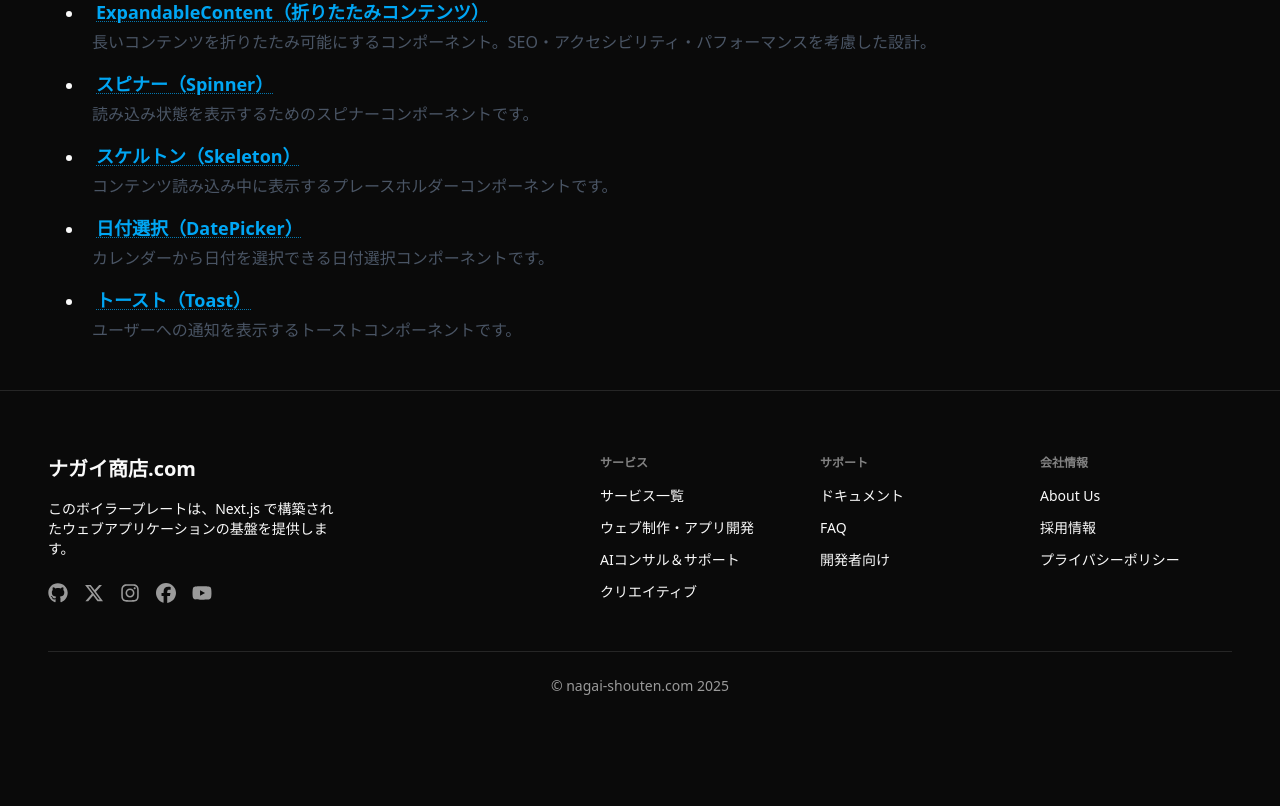
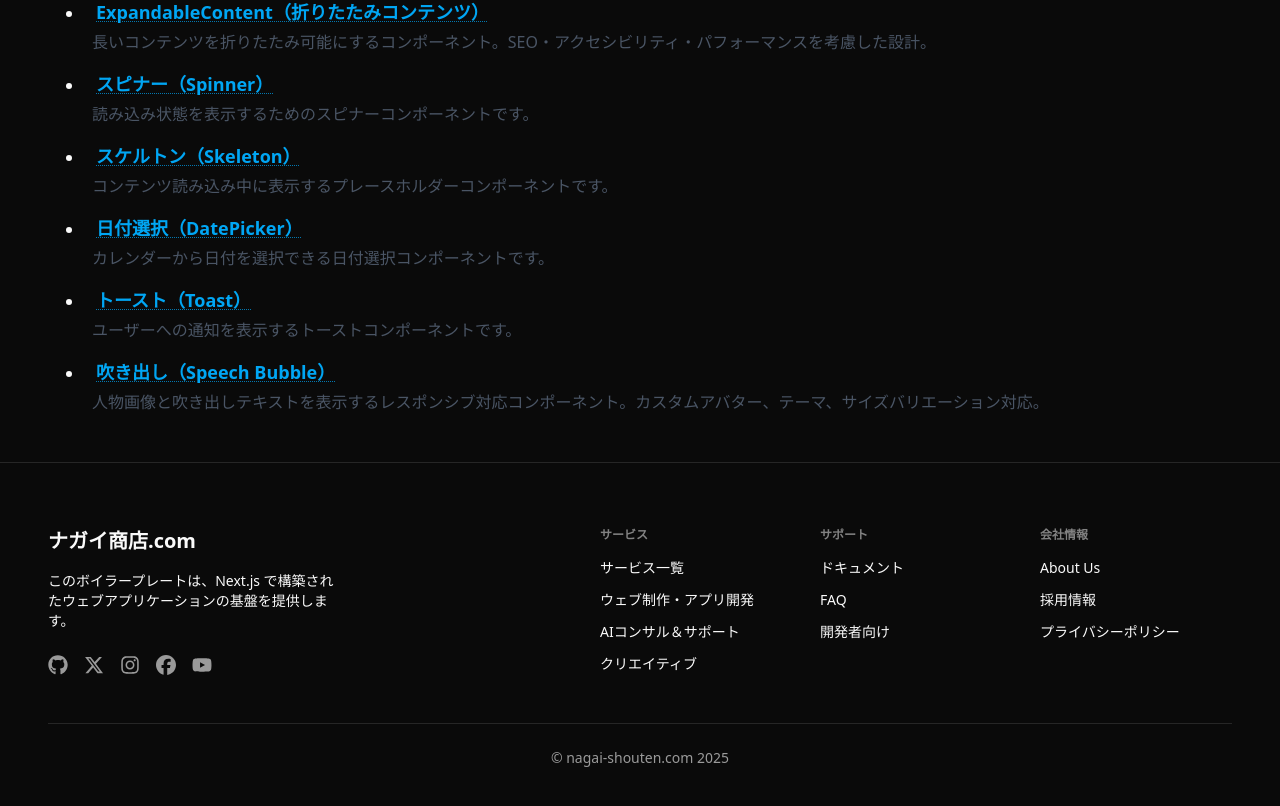
Before and after one commit to takunagai/nextjs-boilerplate, a Next.js app: page /examples in a window 1280 px wide. Shown: the part 1704-2510 px from the top of the page. Before the commit the page ends 2464 px from the top, so only its background shows below. Built offline with nearby package versions, Linux system fonts and the light colour scheme; no server answers.

Commit message:
feat(examples): 吹き出しコンポーネントをサンプル一覧に追加
- examples/speech-bubble へのリンクを追加
- コンポーネントの特徴説明を記載（レスポンシブ・カスタムアバター・テーマ対応）

```diff
--- a/src/app/(examples)/examples/page.tsx
+++ b/src/app/(examples)/examples/page.tsx
@@ -115,6 +115,12 @@ export default function ExamplesPage() {
 			description: "ユーザーへの通知を表示するトーストコンポーネントです。",
 			href: "/examples/toast",
 		},
+		{
+			title: "吹き出し（Speech Bubble）",
+			description:
+				"人物画像と吹き出しテキストを表示するレスポンシブ対応コンポーネント。カスタムアバター、テーマ、サイズバリエーション対応。",
+			href: "/examples/speech-bubble",
+		},
 	];
 
 	return (
```
